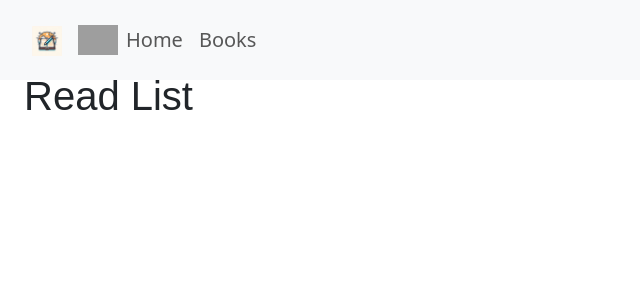
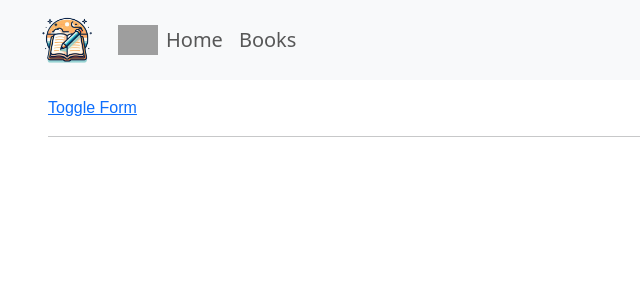
Before and after one commit to jerem-yp/Journal, a React (Vite) app in the folder journal-frontend/: page /books in a window 1280 px wide. Shown: the top 300 px of the page, without its empty margins (0-640 px from the left). Built offline with nearby package versions, Linux system fonts and the light colour scheme; grey boxes are pictures that could not be loaded.

Commit message:
Book form

```diff
--- /dev/null
+++ b/journal-frontend/src/components/BookForm.tsx
@@ -0,0 +1,56 @@
+import 'bootstrap/dist/css/bootstrap.min.css';
+import {Button, Form} from 'react-bootstrap';
+import {Collapse, Card} from 'react-bootstrap';
+import React from 'react';
+
+function BookForm() {
+    const [open, setOpen] = React.useState(false);
+    const margins = {
+        "margin-left": "10px",
+        "margin-bottom": "10px"
+    };
+    return (
+        <>
+            <div className={"m-4"}>
+                <a href={"#collapseForm"} onClick={() => setOpen(!open)}>Toggle Form</a>
+                <hr/>
+
+                <Collapse in={open}>
+                    <div id={"collapseForm"}>
+                        <Card>
+                            <Card.Body>
+                                <Form>
+                                    <Form.Group className={"mb-3"} controlId={"bookTitle"}>
+                                        <Form.Label>Title</Form.Label>
+                                        <Form.Control type={"text"} placeholder={"Title"} />
+                                    </Form.Group>
+
+                                    <Form.Group className={"mb-3"} controlId={"bookAuthor"}>
+                                        <Form.Label>Author</Form.Label>
+                                        <Form.Control type={"text"} placeholder={"Author"} />
+                                    </Form.Group>
+
+                                    <Form.Group className={"mb-3"} controlId={"bookRtg"}>
+                                        <Form.Label>Rating</Form.Label>
+                                        <Form.Control type={"number"} placeholder={"Rating"} />
+                                    </Form.Group>
+
+                                    <Form.Group className={"mb-3"} controlId={"bookSummary"}>
+                                        <Form.Label>Summary</Form.Label>
+                                        {/*NEEDS TO BE OWN COMPONENT <Button className={margins} variant={"secondary"}>Fetch</Button>*/}
+                                        <Form.Control as={"textarea"} type={"text"} placeholder={"Summary"} />
+                                    </Form.Group>
+
+                                    <Button variant={"primary"} type={"submit"}>Submit</Button>
+                                </Form>
+                            </Card.Body>
+                        </Card>
+                    </div>
+                </Collapse>
+
+            </div>
+        </>
+    )
+}
+
+export default BookForm;
--- a/journal-frontend/src/components/Navbar.tsx
+++ b/journal-frontend/src/components/Navbar.tsx
@@ -1,5 +1,5 @@
 import 'bootstrap/dist/css/bootstrap.min.css';
-import logo from '../assets/journal.jpg'
+import logo from '../assets/journal.png'
 
 function Navbar() {
     return (
@@ -8,7 +8,7 @@ function Navbar() {
 
                 <div className="container-fluid" style={{marginLeft: '20px', marginRight: '20px'}}>
                     <a className="navbar-brand" href="#">
-                        <img src={logo} height="30" alt="" loading="lazy"/>
+                        <img src={logo} height="70" alt="" loading="lazy"/>
                     </a>
 
                     <img src="../assets/journal-small.jpg" height="30" alt="" loading="lazy"/>
--- a/journal-frontend/src/pages/Books.tsx
+++ b/journal-frontend/src/pages/Books.tsx
@@ -1,8 +1,10 @@
 import PageTitle from "../components/books/PageTitle.tsx";
+import BookForm from "../components/BookForm.tsx";
 function Books() {
     return (
         <>
-            <PageTitle />
+            {/*<PageTitle />*/}
+            <BookForm />
         </>
     )
 }
```
